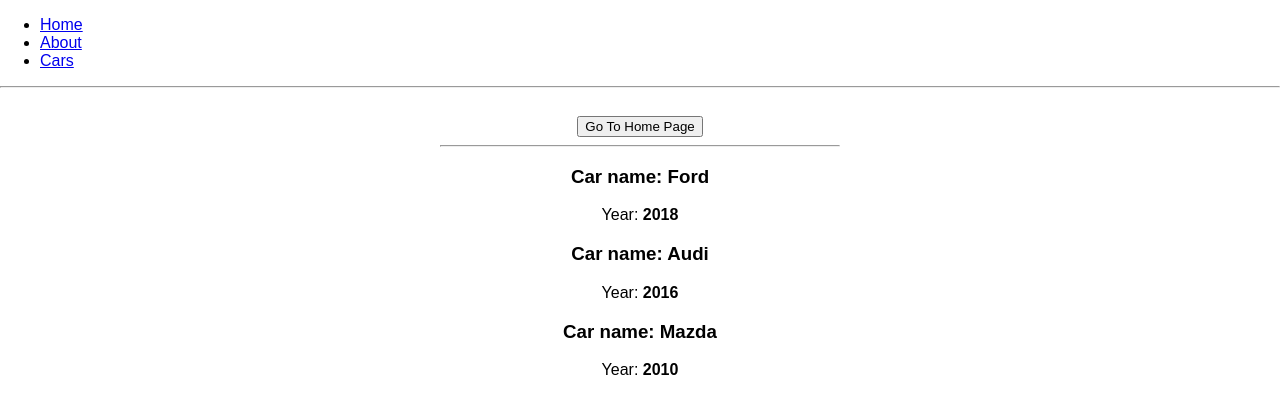
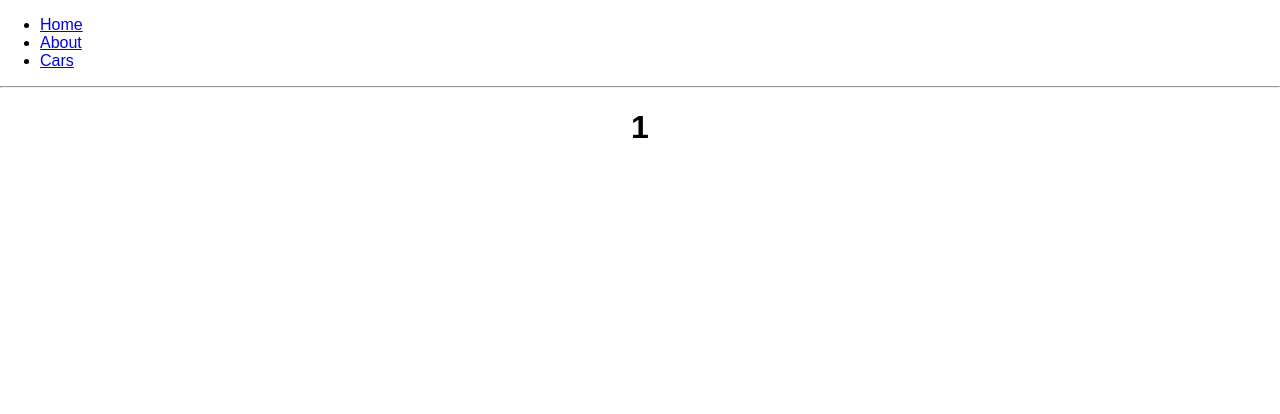
Before and after one commit to volkovVA/udemy-minin-react, a React app in the folder react-router-theory/: page /cars/1 in a window 1280 px wide. Shown: the top 414 px of the page. Built offline with nearby package versions, Linux system fonts and the light colour scheme.

Commit message:
feat: add dynamic routes

```diff
--- a/react-router-theory/src/App.js
+++ b/react-router-theory/src/App.js
@@ -1,8 +1,9 @@
 import React, {Component} from 'react'
 import './App.scss'
-import {Route, NavLink} from 'react-router-dom'
+import {Route, NavLink, Switch} from 'react-router-dom'
 import About from './About/About'
 import Cars from './Cars/Cars'
+import CarDetail from './CarDetail/CarDetail'
 
 class App extends Component {
   render() {
@@ -38,9 +39,12 @@
 
         <hr/>
 
-        <Route path="/" exact render={() => <h1>Home page!!!</h1>} />
-        <Route path="/about" component={About} />
-        <Route path="/cars" component={Cars} />
+        <Switch>
+          <Route path="/" exact render={() => <h1>Home page!!!</h1>} />
+          <Route path="/about" component={About} />
+          <Route path="/cars/:name" component={CarDetail} />
+          <Route path="/cars" component={Cars} />
+        </Switch>
 
       </div>
     );
--- /dev/null
+++ b/react-router-theory/src/CarDetail/CarDetail.js
@@ -0,0 +1,12 @@
+import React from "react";
+
+
+export default class CarDetail extends React.Component {
+  render() {
+    return (
+      <div style={{textAlign: 'center'}}>
+        <h1>{this.props.match.params.name}</h1>
+      </div>
+    )
+  }
+}
```
